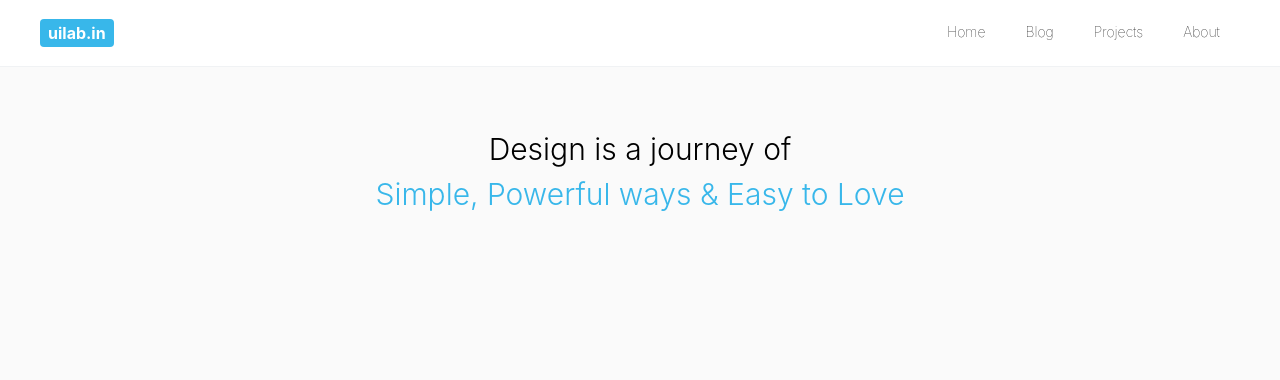
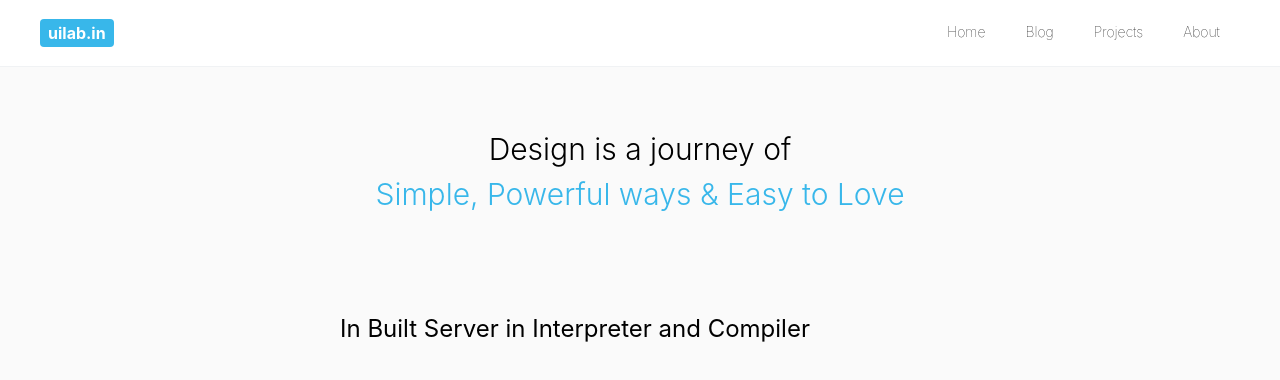
Before and after one commit to akbaruddinht/testPage, a website: page index.html in a window 1280 px wide. Drawn offline with Linux system fonts and the light colour scheme.

Commit message:
article test

```diff
--- a/index.html
+++ b/index.html
@@ -44,6 +44,18 @@
                 <h3 class="page-title">Design is a journey of</h3>
                 <h3 class="page-title blue">Simple, Powerful ways & Easy to Love</h3>
             </header>
+
+            <div class="container mt-lg-100">
+                <div class="media-container-row">
+                    <div class="title col-6">
+                        <h2 class="">In Built Server in Interpreter and Compiler</h2>
+                        <div class="media">
+                            <script src="https://gist.github.com/akbaruddin/28345e8c7f00935025fd53b675ee790a.js"></script>
+                        </div>
+                    </div>
+                </div>
+            </div>
+
         </main>
     </section>
     <!-- Global Site Tag (gtag.js) - Google Analytics -->
--- a/styles/main.css
+++ b/styles/main.css
@@ -136,3 +136,18 @@ a:active {
 .mt-lg-40 {
     margin-top: 40px;
 }
+
+.mt-lg-100 {
+    margin-top: 100px;
+}
+
+.col-6 {
+    width: 100%;
+    max-width: 600px;
+    margin: 0 auto;
+}
+
+.title h2 {
+    margin: 20px 0 10px;
+    font-size: 24px;
+}
```
